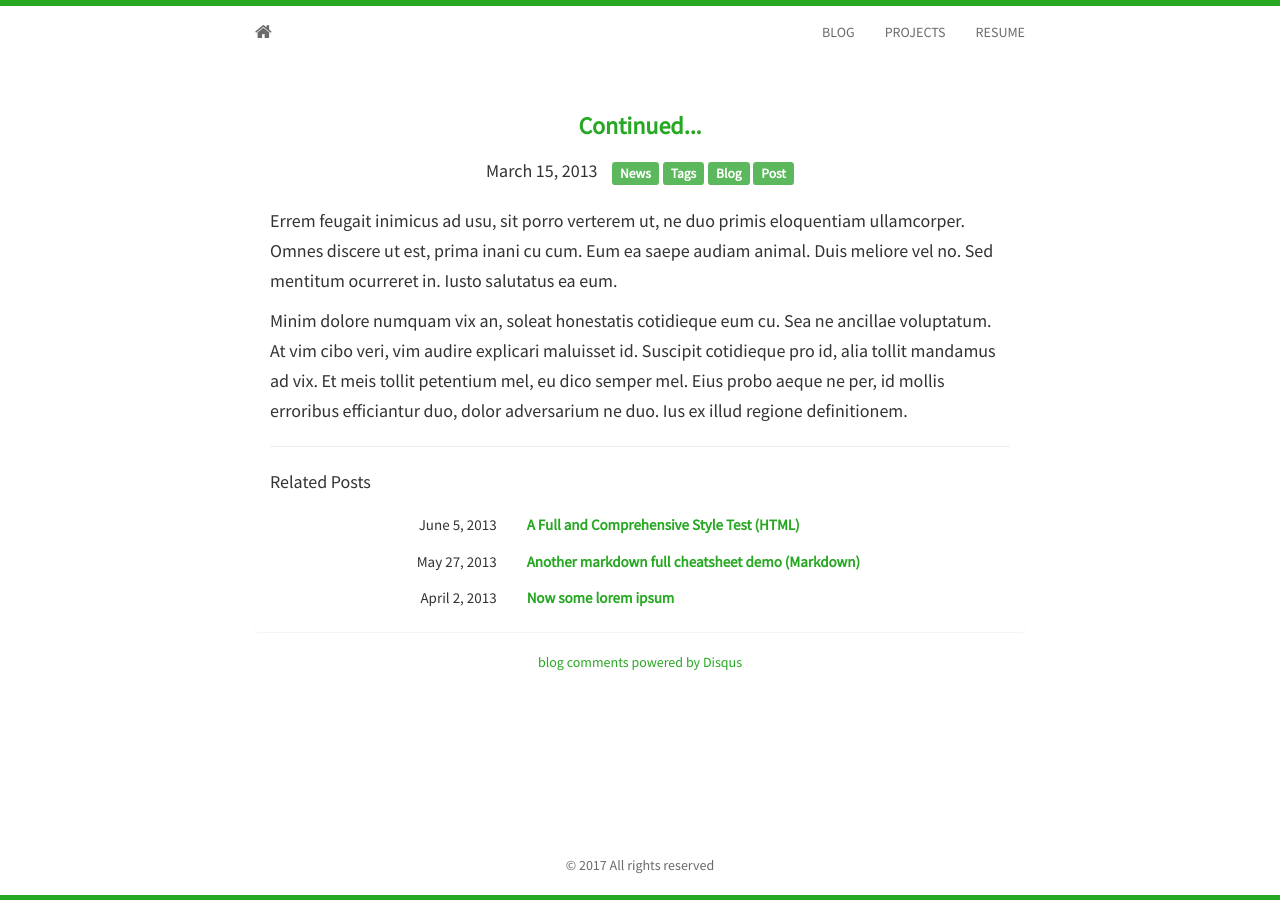
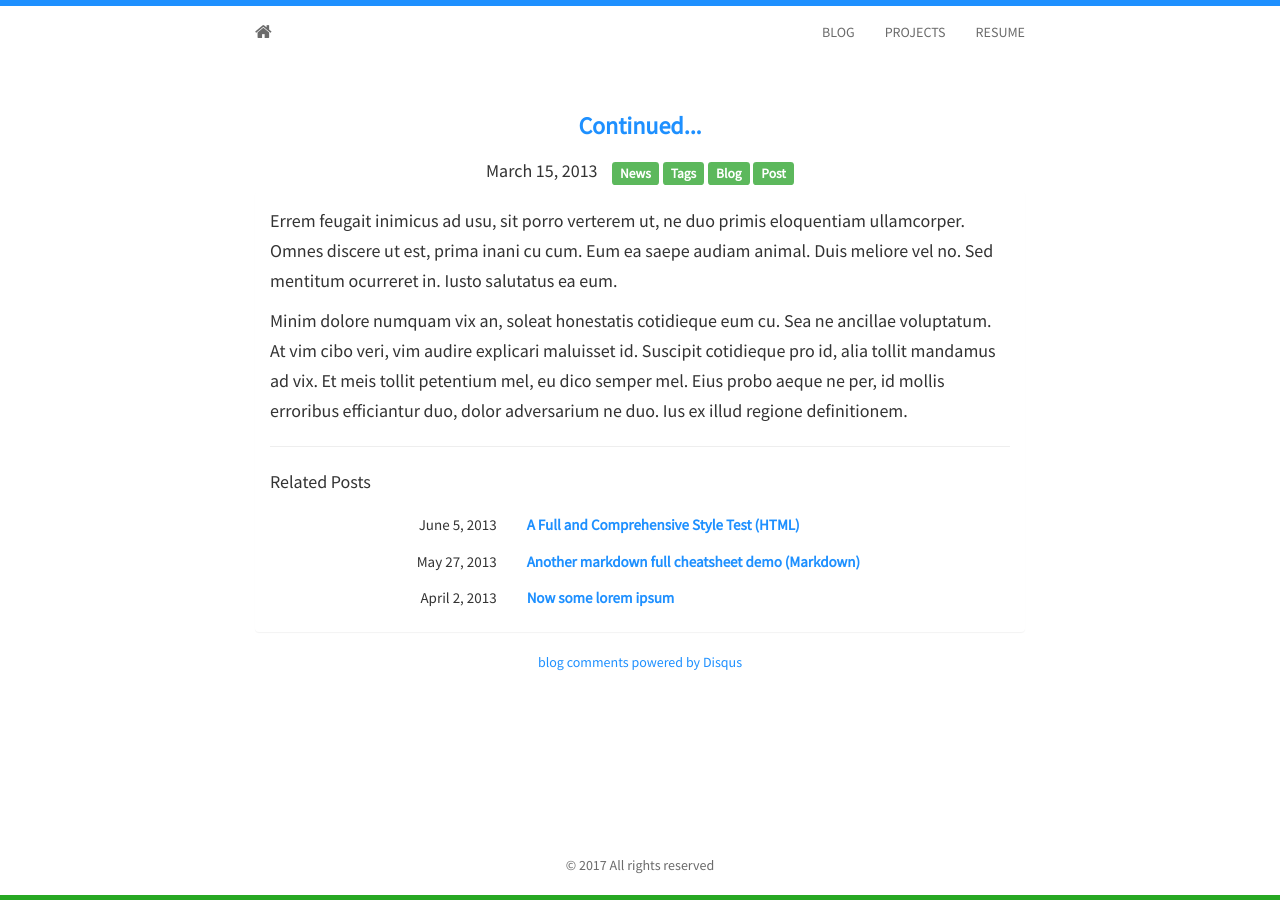
Before and after one commit to lengocluyen/lengocluyen.github.io, a Jekyll site: the page built from _posts/2013-03-15-post4.md, in a window 1280 px wide. Built offline with Jekyll 4.4.1, drawn with Linux system fonts in a browser that asks for light colours; nearby versions of some CDN libraries; comment, search, counter and statistics services are not loaded.

Commit message:
Update main.css

```diff
--- a/static/css/main.css
+++ b/static/css/main.css
@@ -6,7 +6,7 @@ body {
   background-color: #fff;
   font-family: 'Source Sans Pro', sans-serif;
   /* The html and body elements cannot have any padding or margin. */
-  border-top: 3px solid #27A822;
+  border-top: 3px solid #1E90FF;
 }
 /* Wrapper for page content to push down footer */
 #wrap {
@@ -96,7 +96,7 @@ body {
   margin: 20px 0;
 }
 .container a {
-  color: #27A822;
+  color: #1E90FF;
 }
 .container a:hover {
   color: #267723;
@@ -120,7 +120,7 @@ body {
   font-size: 15px;
 }
 .panel-default h4 a, h5 a {
-  color: #27A822;
+  color: #1E90FF;
 }
 .panel-default h4 a:hover, h5 a:hover {
   color: #267723;
```
